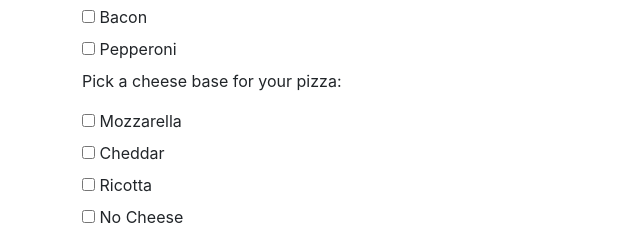
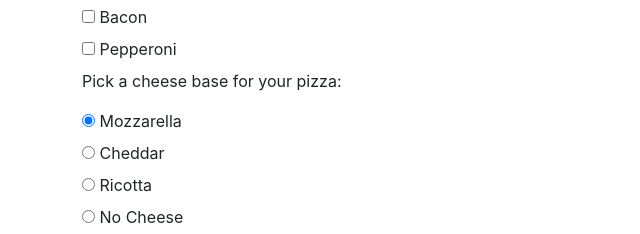
Before and after one commit to CristinaPlesa/Pizza-parlor, a plain HTML site: page index.html in a window 1280 px wide. Shown: the part 547-781 px from the top of the page, 3-643 px from the left. Drawn offline with Linux system fonts and the light colour scheme.

Commit message:
refactor default cheese topping in html to radio input.

```diff
--- a/index.html
+++ b/index.html
@@ -50,16 +50,24 @@
         <input type="checkbox" class="meat" id="meat5" name="meat5" value="Pepperoni">
         <label for="meat5">Pepperoni</label><br>
       </div>
-      <div id="defaultCheeseToppings">
+      <div class="form-group" id="defaultCheeseToppings">
         <p>Pick a cheese base for your pizza:</p>
-        <input type="checkbox" id="cheeseDefault1" name="cheeseDefault1" value="Mozzarella">
-        <label for="cheeseDefault1">Mozzarella</label><br>
-        <input type="checkbox" id="cheeseDefault2" name="cheeseDefault2" value="Cheddar">
-        <label for="cheeseDefault2">Cheddar</label><br>
-        <input type="checkbox" id="cheeseDefault3" name="cheeseDefault3" value="Ricotta">
-        <label for="cheeseDefault3">Ricotta</label><br>
-        <input type="checkbox" id="noCheese" name="noCheese" value="No Cheese">
-        <label for="noCheese">No Cheese</label><br>
+        <label>
+          <input type="radio" name="cheeseDefault" class="cheeseDefault" value="Mozzarella" checked>
+          Mozzarella
+        </label><br>
+        <label>
+          <input type="radio" name="cheeseDefault" class="cheeseDefault" value="Cheddar">
+          Cheddar
+        </label><br>
+        <label>
+          <input type="radio" name="cheeseDefault" class="cheeseDefault" value="Ricotta">
+          Ricotta
+        </label><br>
+        <label>
+          <input type="radio" name="cheeseDefault" class="cheeseDefault" value="No Cheese">
+          No Cheese
+        </label><br>
       </div>
       <div id="extraCheeseToppings">
         <p>Extra Cheese Toppings ($0.50):</p>
@@ -92,32 +100,8 @@
         </label>
       </div>
 
-
-
-
-
-<!--
-        <input type="radio" class="size" id="size0" name="size0" value="Small">
-        <label for="size0">Small</label><br>
-        <input type="radio" class="size" id="size1" name="size1" value="Medium">
-        <label for="size1">Medium</label><br>
-        <input type="radio" class="size" id="size2" name="size2" value="Large">
-        <label for="size2">Large</label><br>
-
-
-      <label>
-        <input type="radio" name="mathFirst" class="mathFirst" value="yes">
-        Yes
-      </label>
-          <label>
-            <input type="radio" name="Small" class="size" value="small">
-            Small
-          </label> -->
-
       <button type="submit" class="btn">Submit!</button>
     </form>
     <p id="outputResults"></p>
 </body>
 </html>
-
-<!-- change checked input forms for cheese default and size, to radio inputs -->
```
Also changed, not shown: js/scripts.js (+1 -17 lines).
